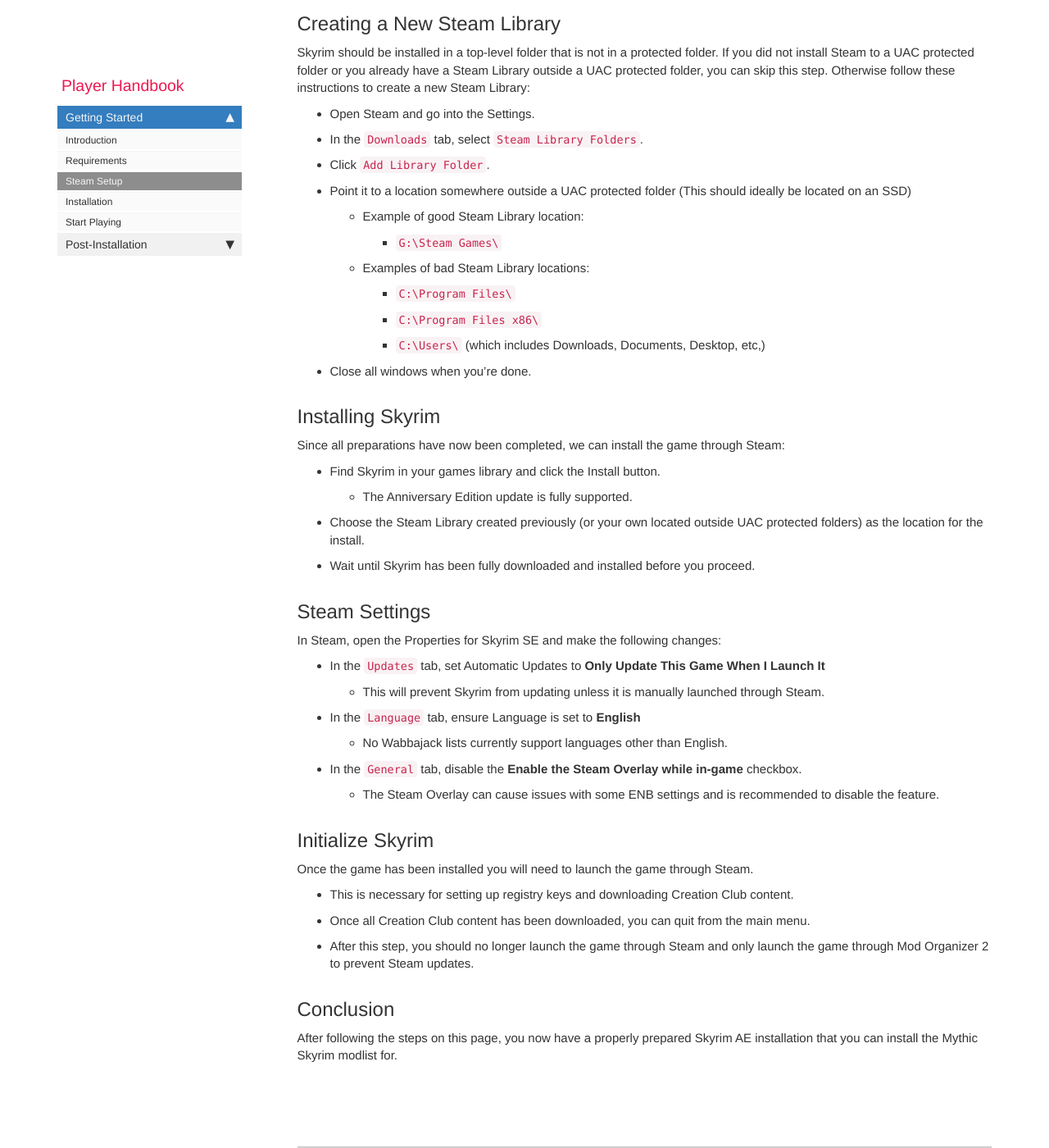
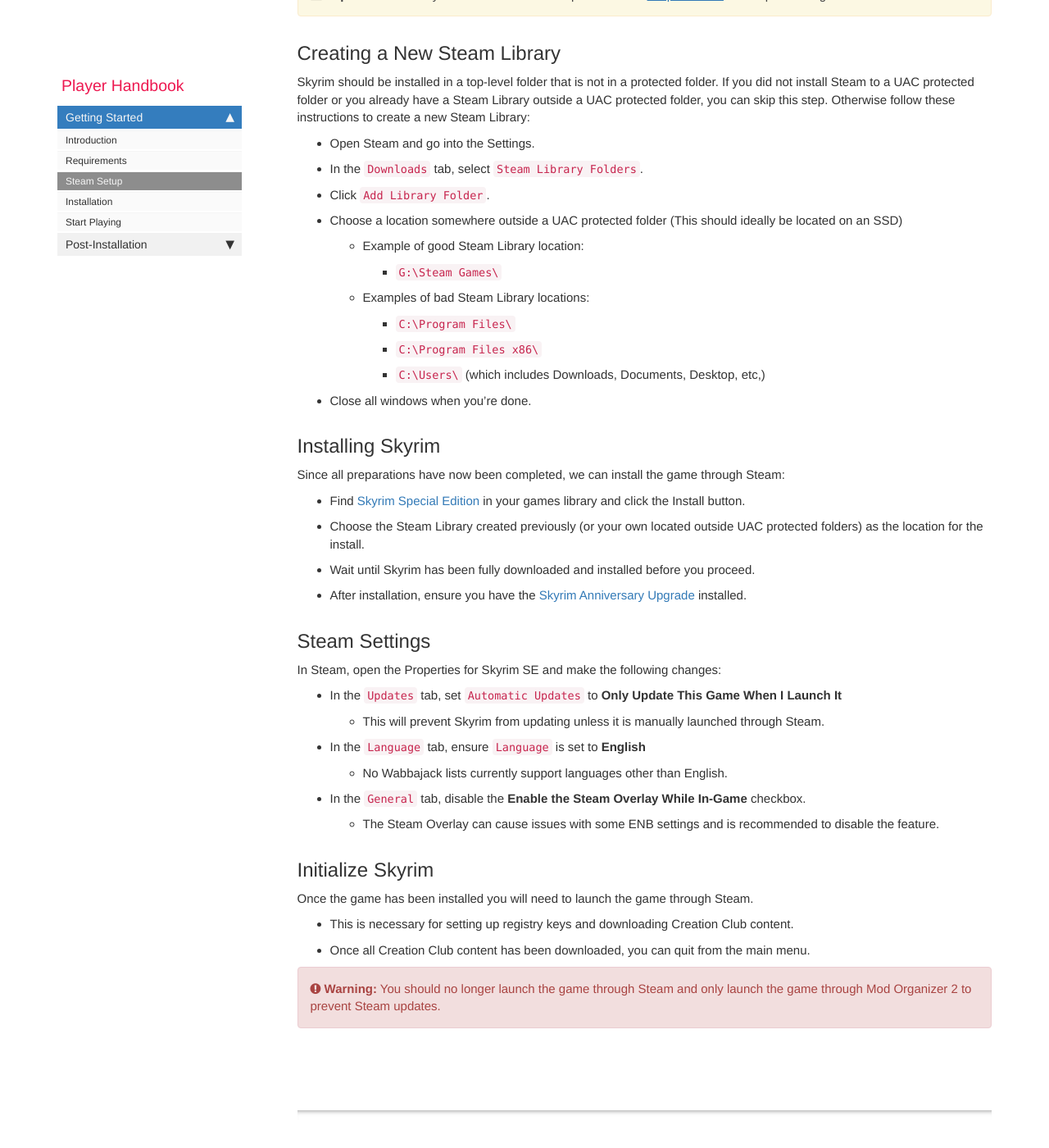
Before and after one commit to mythic-mods/mythic-mods.github.io, a Jekyll site: the page built from pages/mythic-skyrim/mythic-skyrim-steam-setup.md, in a window 1280 px wide and 1400 px high, scrolled down 385 px. Shown: the whole window at 82% size. Built offline with Jekyll 4.4.1, drawn with Linux system fonts in a browser that asks for light colours; comment, search, counter and statistics services are not loaded; some of the changed text lies outside the part shown.

Commit message:
Update mythic-skyrim-steam-setup.md

```diff
--- a/pages/mythic-skyrim/mythic-skyrim-steam-setup.md
+++ b/pages/mythic-skyrim/mythic-skyrim-steam-setup.md
@@ -6,14 +6,19 @@ permalink: mythic-skyrim-steam-setup.html
 folder: mythic-skyrim
 summary: Instructions on preparing a Steam install of Skyrim AE for modlist installation.
 ---
+
+{% include important.html content="Ensure you have followed the steps outlined in [Requirements] before proceeding." %}
+
+
 ## Creating a New Steam Library
+
 Skyrim should be installed in a top-level folder that is not in a protected folder.
 If you did not install Steam to a UAC protected folder or you already have a Steam Library outside a UAC protected folder, you can skip this step.
 Otherwise follow these instructions to create a new Steam Library:
 * Open Steam and go into the Settings.
 * In the `Downloads` tab, select `Steam Library Folders`.
 * Click `Add Library Folder`.
-* Point it to a location somewhere outside a UAC protected folder (This should ideally be located on an SSD)
+* Choose a location somewhere outside a UAC protected folder (This should ideally be located on an SSD)
   * Example of good Steam Library location:
     * `G:\Steam Games\`
   * Examples of bad Steam Library locations:
@@ -22,27 +27,37 @@ Otherwise follow these instructions to create a new Steam Library:
     * `C:\Users\` (which includes Downloads, Documents, Desktop, etc,)
 * Close all windows when you’re done.
 
+
 ## Installing Skyrim
+
 Since all preparations have now been completed, we can install the game through Steam:
-* Find Skyrim in your games library and click the Install button.
-  * The Anniversary Edition update is fully supported.
+* Find [Skyrim Special Edition] in your games library and click the Install button.
 * Choose the Steam Library created previously (or your own located outside UAC protected folders) as the location for the install.
 * Wait until Skyrim has been fully downloaded and installed before you proceed.
+* After installation, ensure you have the [Skyrim Anniversary Upgrade] installed.
+
 
 ## Steam Settings
+
 In Steam, open the Properties for Skyrim SE and make the following changes:
-* In the `Updates` tab, set Automatic Updates to __Only Update This Game When I Launch It__
+* In the `Updates` tab, set `Automatic Updates` to __Only Update This Game When I Launch It__
   * This will prevent Skyrim from updating unless it is manually launched through Steam.
-* In the `Language` tab, ensure Language is set to __English__
+* In the `Language` tab, ensure `Language` is set to __English__
   * No Wabbajack lists currently support languages other than English.
-* In the `General` tab, disable the __Enable the Steam Overlay while in-game__ checkbox.
+* In the `General` tab, disable the __Enable the Steam Overlay While In-Game__ checkbox.
   * The Steam Overlay can cause issues with some ENB settings and is recommended to disable the feature.
 
+
 ## Initialize Skyrim
+
 Once the game has been installed you will need to launch the game through Steam.
 * This is necessary for setting up registry keys and downloading Creation Club content.
 * Once all Creation Club content has been downloaded, you can quit from the main menu.
-* After this step, you should no longer launch the game through Steam and only launch the game through Mod Organizer 2 to prevent Steam updates.
 
-## Conclusion
-After following the steps on this page, you now have a properly prepared Skyrim AE installation that you can install the Mythic Skyrim modlist for.
+{% include warning.html content=
+"You should no longer launch the game through Steam and only launch the game through Mod Organizer 2 to prevent Steam updates." %}
+
+
+[Requirements]: mythic-skyrim-requirements.html
+[Skyrim Special Edition]: https://store.steampowered.com/app/489830/The_Elder_Scrolls_V_Skyrim_Special_Edition/
+[Skyrim Anniversary Upgrade]: https://store.steampowered.com/app/1746860/The_Elder_Scrolls_V_Skyrim_Anniversary_Upgrade/
```
